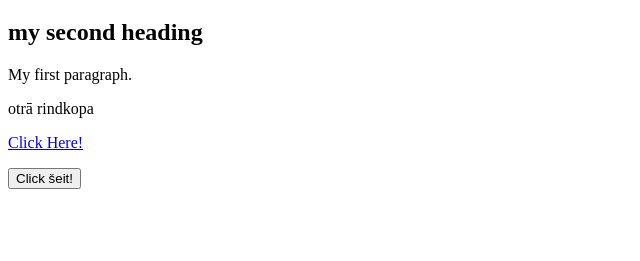
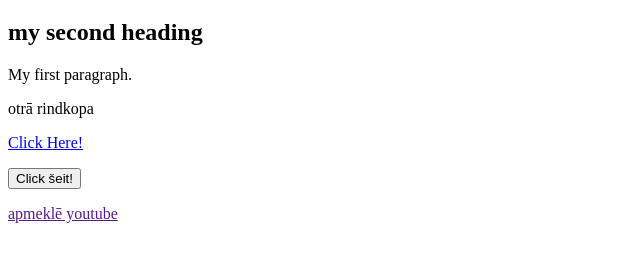
Before and after one commit to sanijavicupa/my-first-webpage, a plain HTML site: page index.html in a window 1280 px wide. Shown: the part 61-322 px from the top of the page, without its empty margins (0-640 px from the left). Drawn offline with Linux system fonts and the light colour scheme.

Commit message:
second link

```diff
--- a/index.html
+++ b/index.html
@@ -9,6 +9,7 @@
   <p><a href="poga.html">Click Here!</a></p>
 
 <button type="button" onclick="alert('Oh oooh! Tu uzspiedi uz pogas!')">Click šeit!</button>
+  <p><a href=''https:// youtube.com''> apmeklē youtube</a></p>
 
 </body>
 </html>
```
